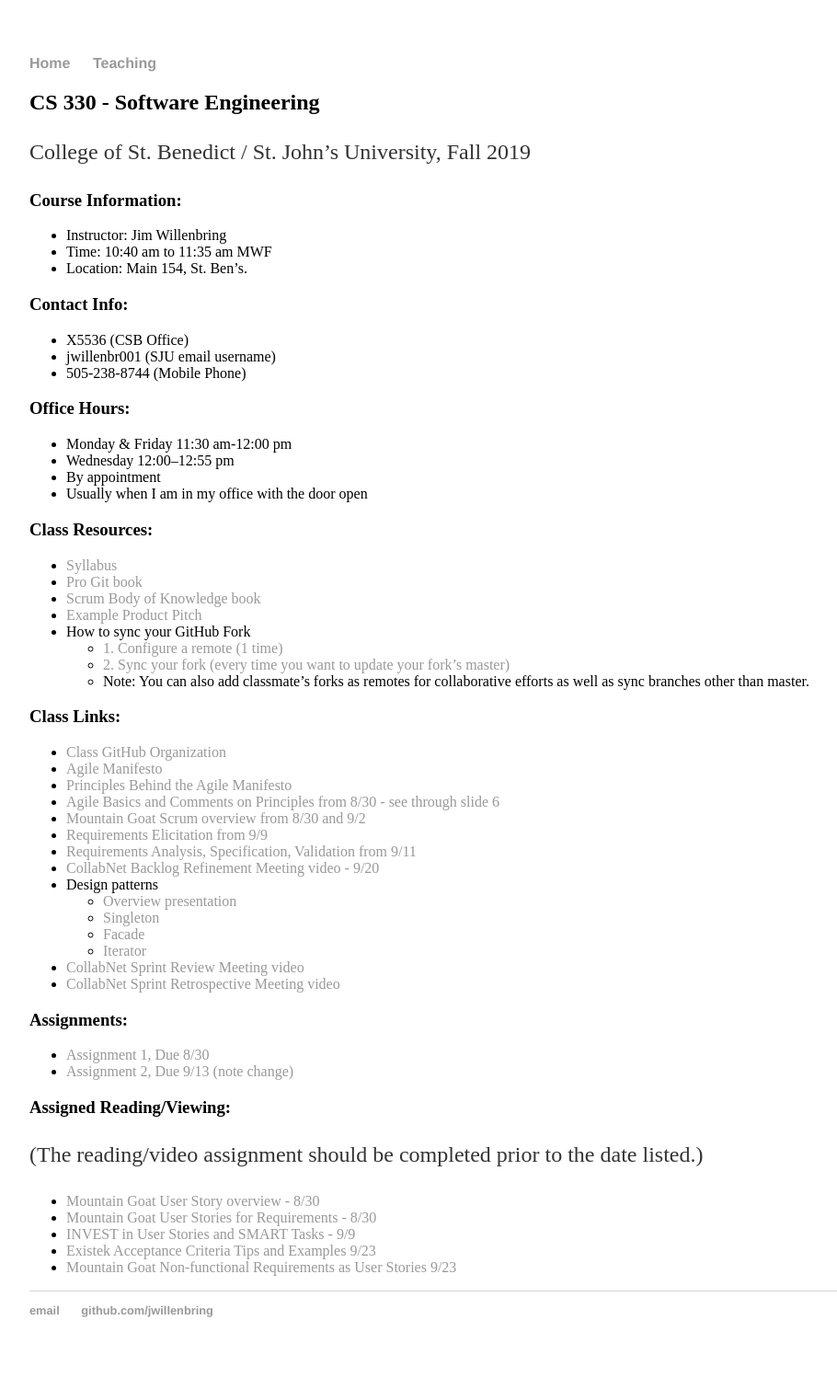
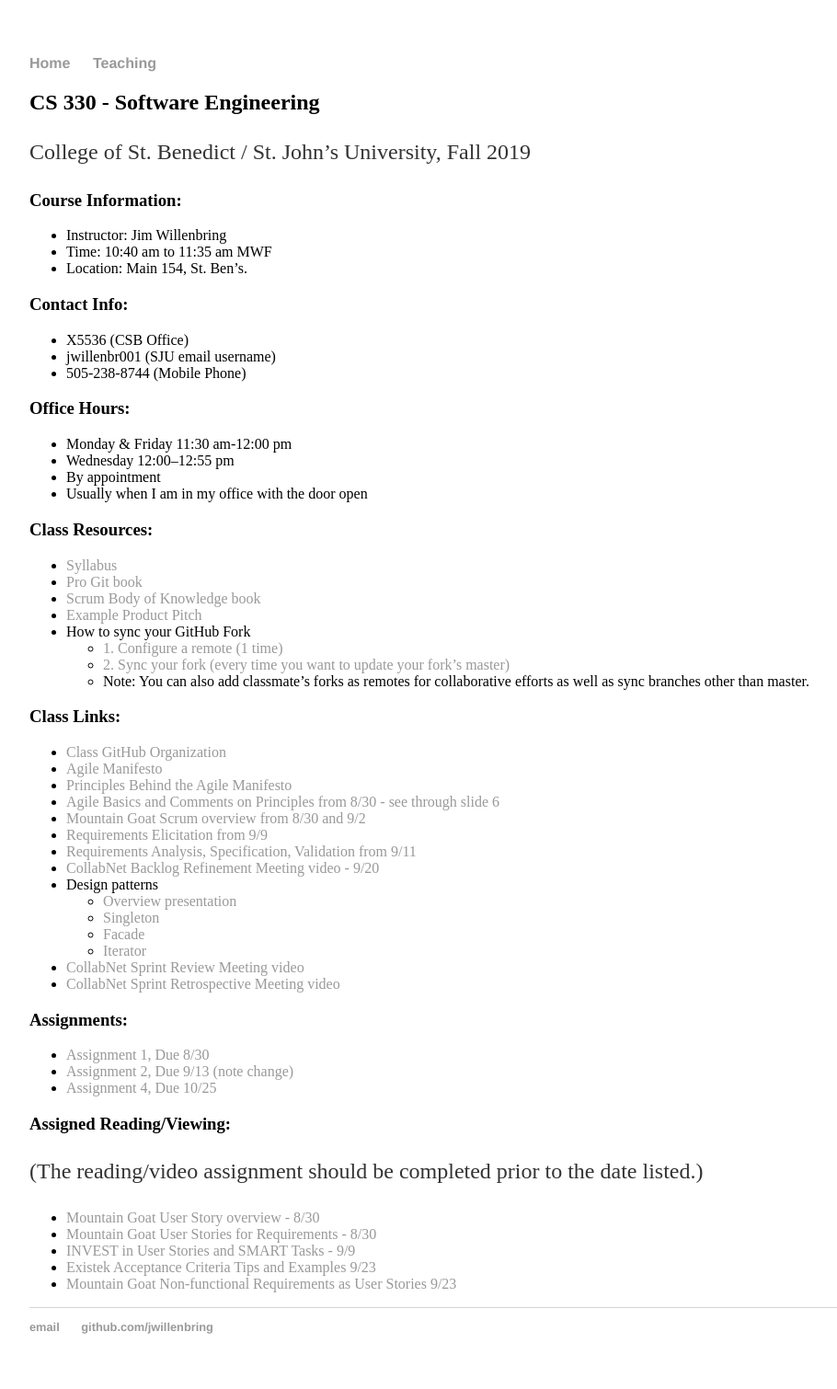
Before and after one commit to jwillenbring/jwillenbring.github.io, a Jekyll site: the page built from teaching/2019-Fall-CS330/index.md, in a window 1280 px wide. Shown: the whole page at 92% size, without its empty margins (160-1070 px from the left). Built offline with Jekyll 4.4.1, drawn with Linux system fonts in a browser that asks for light colours; our own code applies the rules of GitHub Pages for plain Markdown files.

Commit message:
Update index.md
Added assignment 4

```diff
--- a/teaching/2019-Fall-CS330/index.md
+++ b/teaching/2019-Fall-CS330/index.md
@@ -82,6 +82,7 @@ College of St. Benedict / St. John's University, Fall 2019
 
   * [Assignment 1, Due 8/30](https://docs.google.com/document/d/16bApEEE3z-OekdzmFvMxDyEfOEdoJCP55Lu1BaizH3Q/edit?usp=sharing)
   * [Assignment 2, Due 9/13 (note change)](https://docs.google.com/document/d/19_srRYyAVWS7BezA376_74CRRzoeMXxQ-jHVSUJA-xM/edit?usp=sharing)
+  * [Assignment 4, Due 10/25](https://docs.google.com/document/d/1cGbXBpPqqIosuqfzvd5mMZRAs9hMXuvzE8gHD_hplbU/edit?usp=sharing)
 
 ### Assigned Reading/Viewing:
 
```
